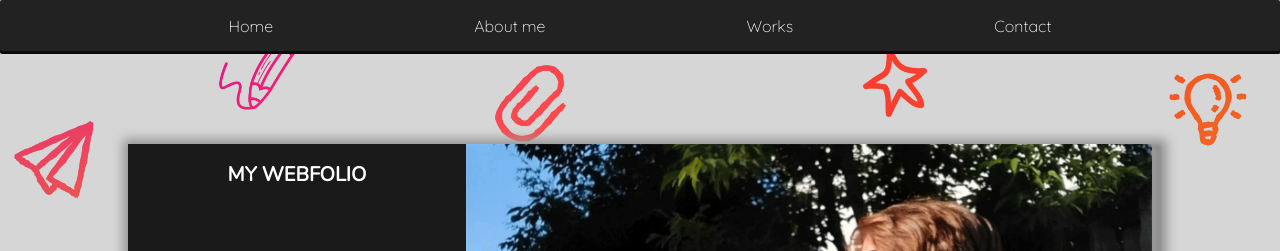
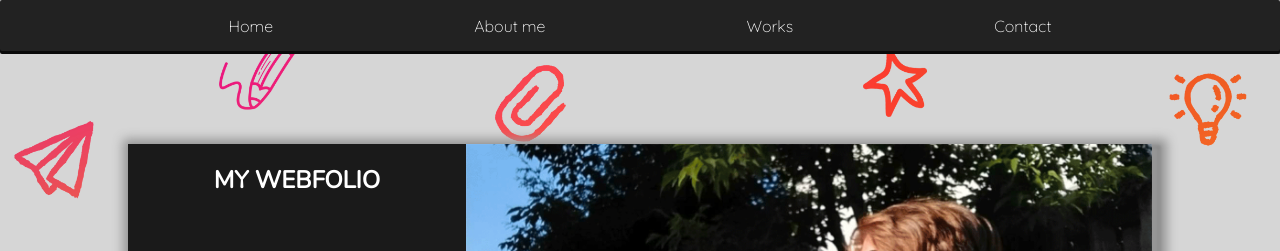
Before and after one commit to 1738183J/portfolio, a React (Create React App) app: page / in a window 1280 px wide. Shown: the top 251 px of the page. Built offline with nearby package versions, Linux system fonts and the light colour scheme.

Commit message:
version final

```diff
--- a/src/Components/Header/Header.scss
+++ b/src/Components/Header/Header.scss
@@ -84,7 +84,7 @@
   aside {
     @include _flex(column,center,center);
     & h2:first-child{
-      font-size: 24px;
+      font-size: 20px;
     }
   }
 
@@ -125,8 +125,9 @@ aside {
   font-weight: 400;
 
   & h2:first-child{
-    font-size: 20px;
+    font-size: 24px;
   }
+
 }
 
 
```
